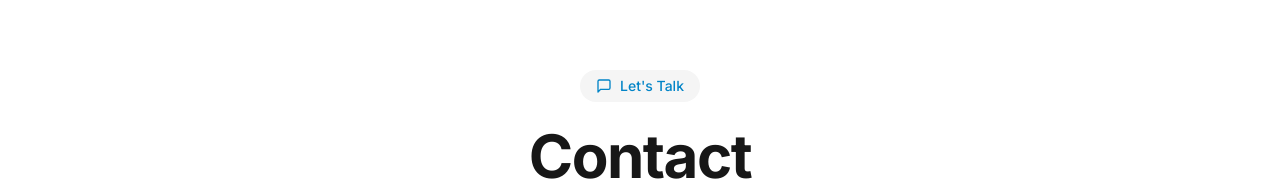
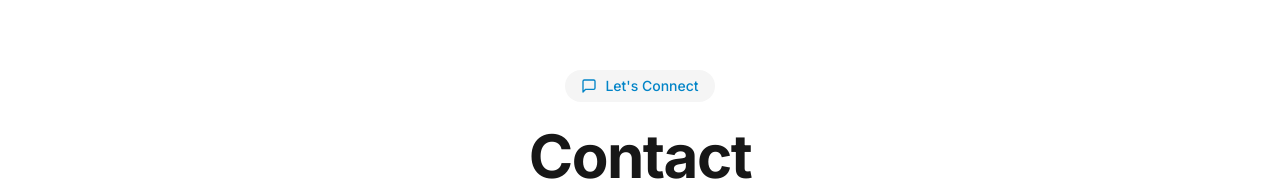
Before and after one commit to Rickimai/rickimai-site, a Next.js app: page /contact in a window 1280 px wide. Shown: the part 170-351 px from the top of the page. Built offline with nearby package versions, Linux system fonts and the light colour scheme.

Commit message:
updated verbiage on contact page from lets talk to lets connect

```diff
--- a/src/app/contact/page.tsx
+++ b/src/app/contact/page.tsx
@@ -93,7 +93,7 @@ export default function ContactPage() {
           <div className="mx-auto max-w-3xl text-center">
             <div className="inline-flex items-center gap-2 rounded-full bg-neutral-100 px-4 py-1.5 text-sm font-medium text-primary-600">
               <MessageSquare className="h-4 w-4" />
-              Let&apos;s Talk
+              Let&apos;s Connect
             </div>
             <h1 className="heading-1 mt-6 text-neutral-900">Contact</h1>
             <p className="mt-6 text-lg text-neutral-400">
```
